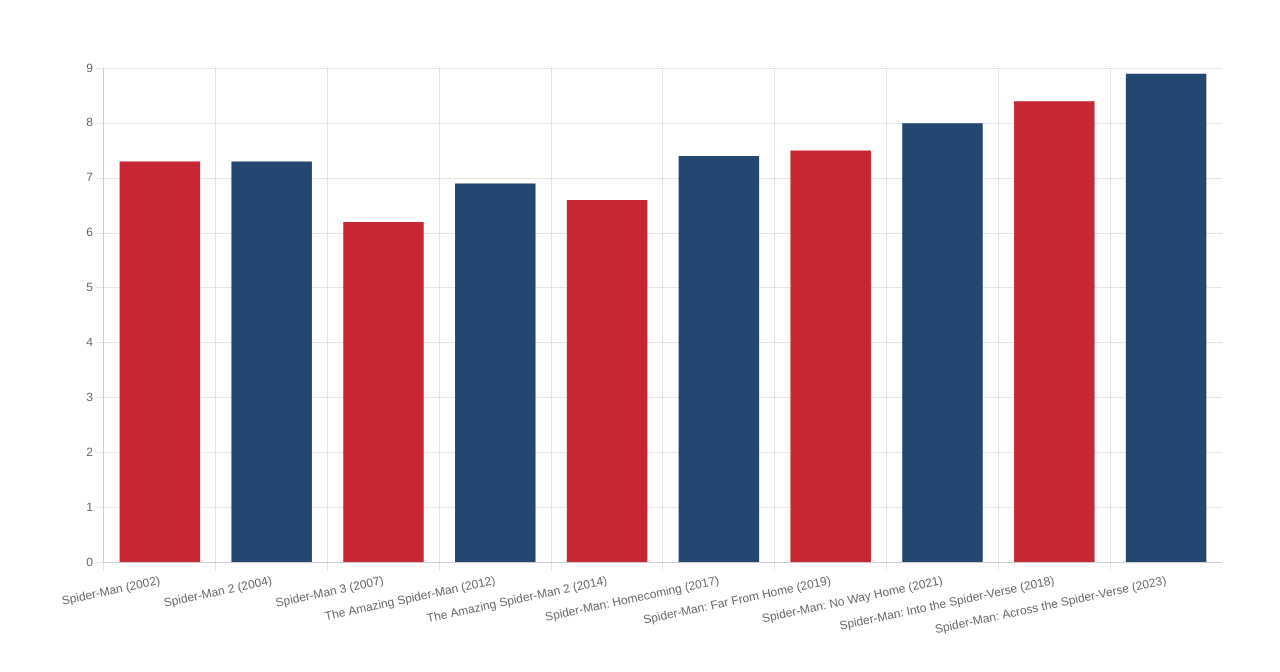
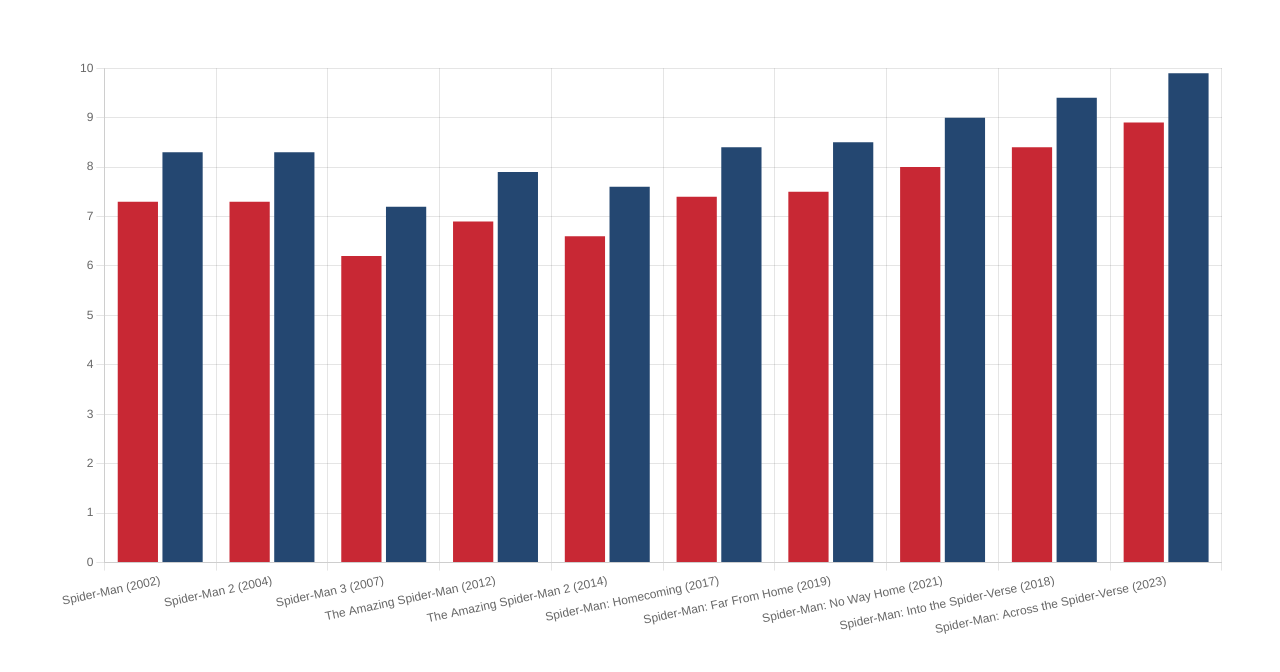
Before and after one commit to aftabdotorg/nux-charts, a Nuxt app: page / in a window 1280 px wide. Shown: the top 672 px of the page. Built offline with nearby package versions, Linux system fonts and the light colour scheme.

Commit message:
chart without labels

```diff
--- a/pages/index.vue
+++ b/pages/index.vue
@@ -10,7 +10,7 @@
     CategoryScale,
     LinearScale,
 } from "chart.js";
-import { ref } from "vue";
+import { computed, ref } from "vue";
 
 ChartJS.register(
     Title,
@@ -21,35 +21,68 @@
     LinearScale
 );
 
-const chartData = ref<ChartData<"bar">>({
-    labels: [
-        "Spider-Man (2002)",
-        "Spider-Man 2 (2004)",
-        "Spider-Man 3 (2007)",
-        "The Amazing Spider-Man (2012)",
-        "The Amazing Spider-Man 2 (2014)",
-        "Spider-Man: Homecoming (2017)",
-        "Spider-Man: Far From Home (2019)",
-        "Spider-Man: No Way Home (2021)",
-        "Spider-Man: Into the Spider-Verse (2018)",
-        "Spider-Man: Across the Spider-Verse (2023)",
-    ],
-    datasets: [
-        {
-            backgroundColor: ["#c82834", "#244771"],
-            data: [7.3, 7.3, 6.2, 6.9, 6.6, 7.4, 7.5, 8.0, 8.4, 8.9]
-        }
-    ]
-});
+type movie = { title: string, rating: number }
+const movies = ref<movie[]>([])
+
+fetch("/api.json")
+    .then(async (res) => movies.value = await res.json())
+    .catch((error) => console.error("Error: ", error.message))
+
+const chartData = computed((): ChartData<"bar"> => {
+    return {
+        labels: movies.value.map(movie => movie.title),
+        datasets: [
+            {
+                label: "IMDb",
+                backgroundColor: ["#c82834"],
+                data: movies.value.map(movie => movie.rating),
+            },
+            {
+                label: "Rotten Tomatoes",
+                backgroundColor: ["#244771"],
+                data: movies.value.map(movie => movie.rating + 1),
+            }
+        ]
+    }
+})
+
+
+// const chartData = ref<ChartData<"bar">>({
+//     labels: [
+//         "Spider-Man (2002)",
+//         "Spider-Man 2 (2004)",
+//         "Spider-Man 3 (2007)",
+//         "The Amazing Spider-Man (2012)",
+//         "The Amazing Spider-Man 2 (2014)",
+//         "Spider-Man: Homecoming (2017)",
+//         "Spider-Man: Far From Home (2019)",
+//         "Spider-Man: No Way Home (2021)",
+//         "Spider-Man: Into the Spider-Verse (2018)",
+//         "Spider-Man: Across the Spider-Verse (2023)",
+//     ],
+//     datasets: [
+//         {
+//             backgroundColor: ["#c82834", "#244771"],
+//             data: [7.3, 7.3, 6.2, 6.9, 6.6, 7.4, 7.5, 8.0, 8.4, 8.9]
+//         }
+//     ]
+// });
+
+
+
 </script>
 <template>
-    <Bar :data="chartData" :options="{
+    <Bar
+     v-if="movies.length"
+     :data="chartData"
+     :options="{
         plugins: {
             legend: {
                 display: false
             }
         }
-    }" />
+    }"
+    />
 </template>
 
 <style>
--- /dev/null
+++ b/public/api.json
@@ -0,0 +1,42 @@
+[
+  {
+    "title": "Spider-Man (2002)",
+    "rating": 7.3
+  },
+  {
+    "title": "Spider-Man 2 (2004)",
+    "rating": 7.3
+  },
+  {
+    "title": "Spider-Man 3 (2007)",
+    "rating": 6.2
+  },
+  {
+    "title": "The Amazing Spider-Man (2012)",
+    "rating": 6.9
+  },
+  {
+    "title": "The Amazing Spider-Man 2 (2014)",
+    "rating": 6.6
+  },
+  {
+    "title": "Spider-Man: Homecoming (2017)",
+    "rating": 7.4
+  },
+  {
+    "title": "Spider-Man: Far From Home (2019)",
+    "rating": 7.5
+  },
+  {
+    "title": "Spider-Man: No Way Home (2021)",
+    "rating": 8.0
+  },
+  {
+    "title": "Spider-Man: Into the Spider-Verse (2018)",
+    "rating": 8.4
+  },
+  {
+    "title": "Spider-Man: Across the Spider-Verse (2023)",
+    "rating": 8.9
+  }
+]
```
